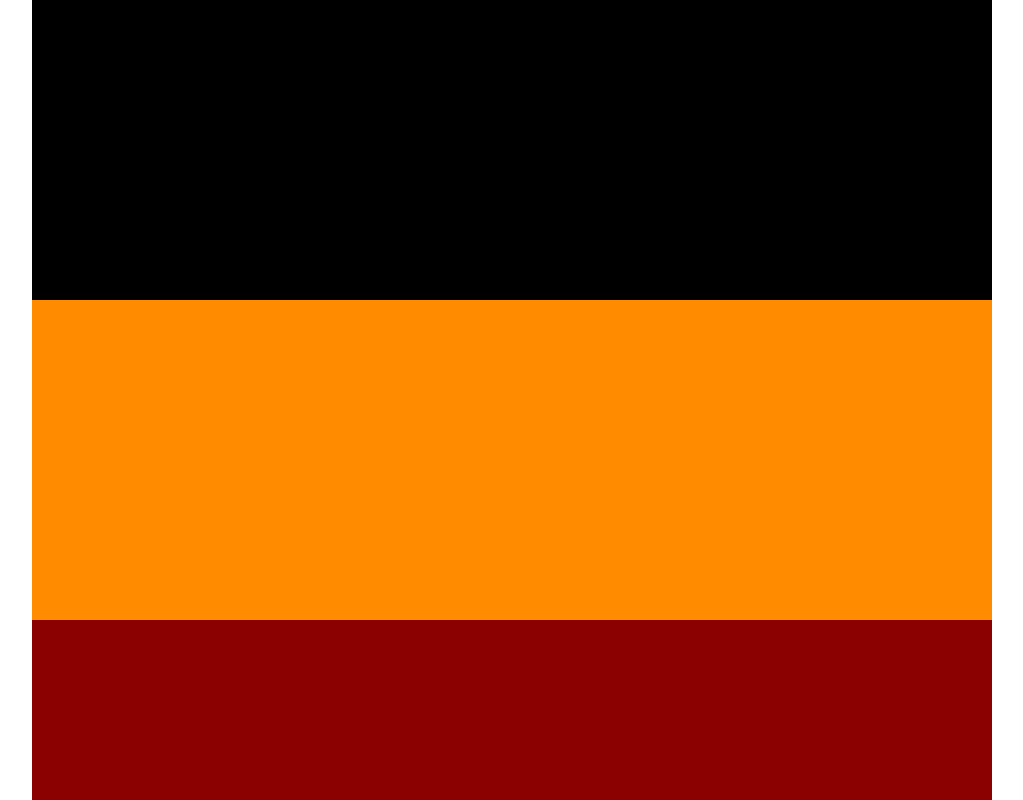
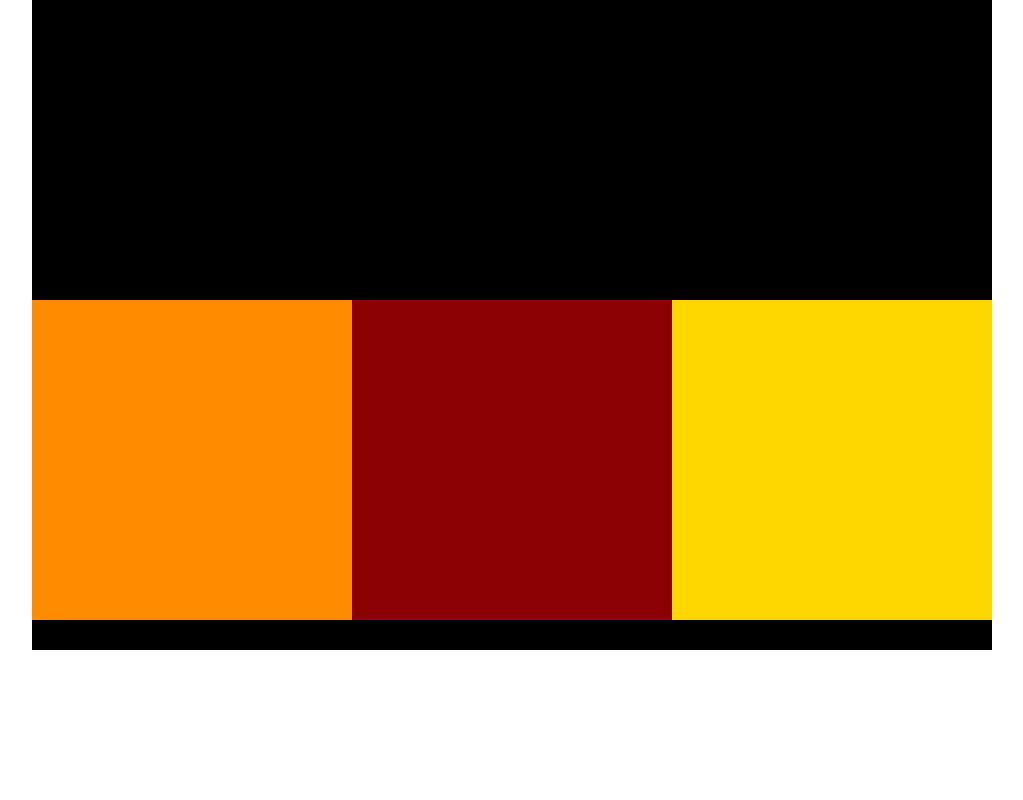
Before and after one commit to s-underwood785/206-adaptive-colors, a plain HTML site: page index.html in a window 1280 px wide. Shown: the top 800 px of the page, without its empty margins (128-1151 px from the left). Drawn offline with Linux system fonts and the light colour scheme.

Commit message:
changed tablet and desktop column width

```diff
--- a/css/main.css
+++ b/css/main.css
@@ -65,10 +65,12 @@ footer {
 
   #column-1 {
     background-color: #00FFFF;
+    width: 50%;
   }
 
   #column-2 {
     background-color: 	#5F9EA0;
+    width: 50%;
   }
 
   #column-3 {
@@ -88,20 +90,24 @@ footer {
     background-color: #000000;
   }
 
+
   #column-1 {
     background-color: #FF8C00;
+    width: 33.333%;
   }
 
   #column-2 {
     background-color: #8B0000;
+    width: 33.333%;
   }
 
   #column-3 {
     background-color: #FFD700;
-  }
+      width: 33.333%;
+    }
+
 
   footer {
     background-color: #000000;
   }
-
 }
```
